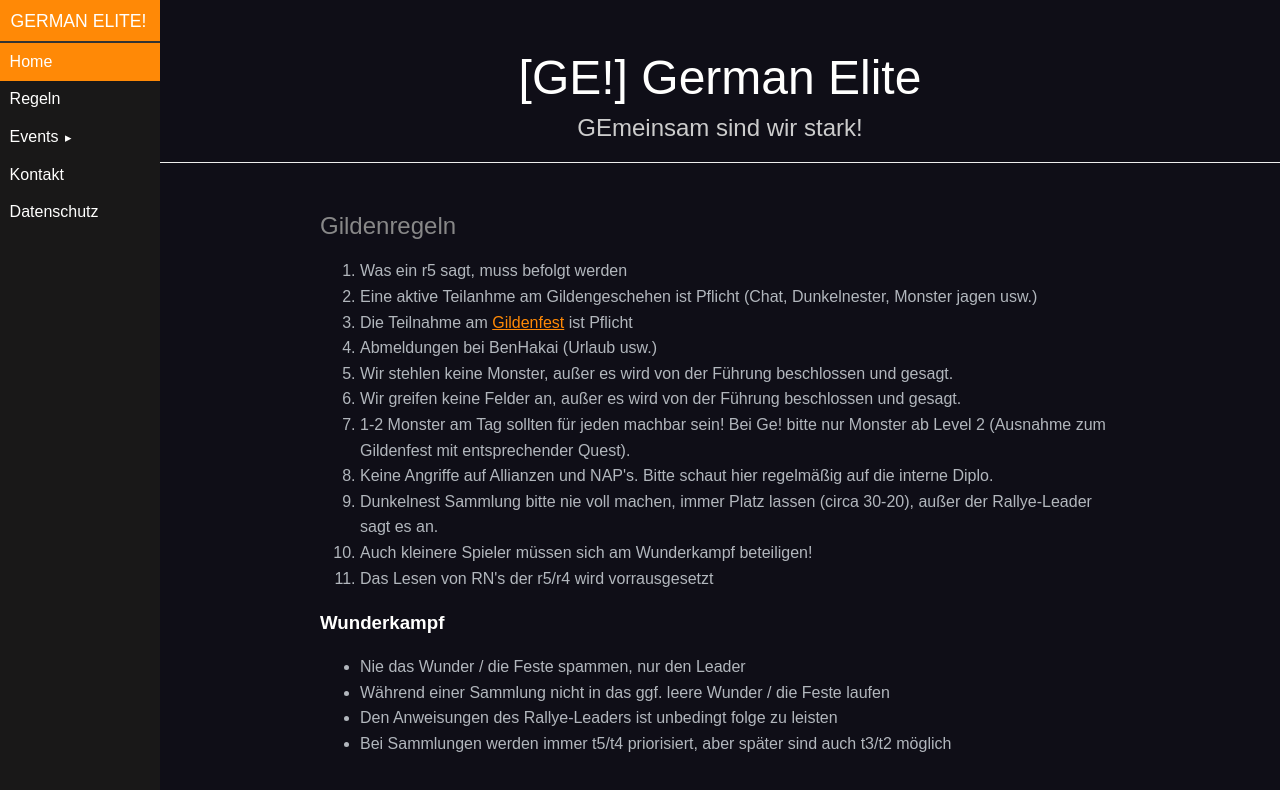
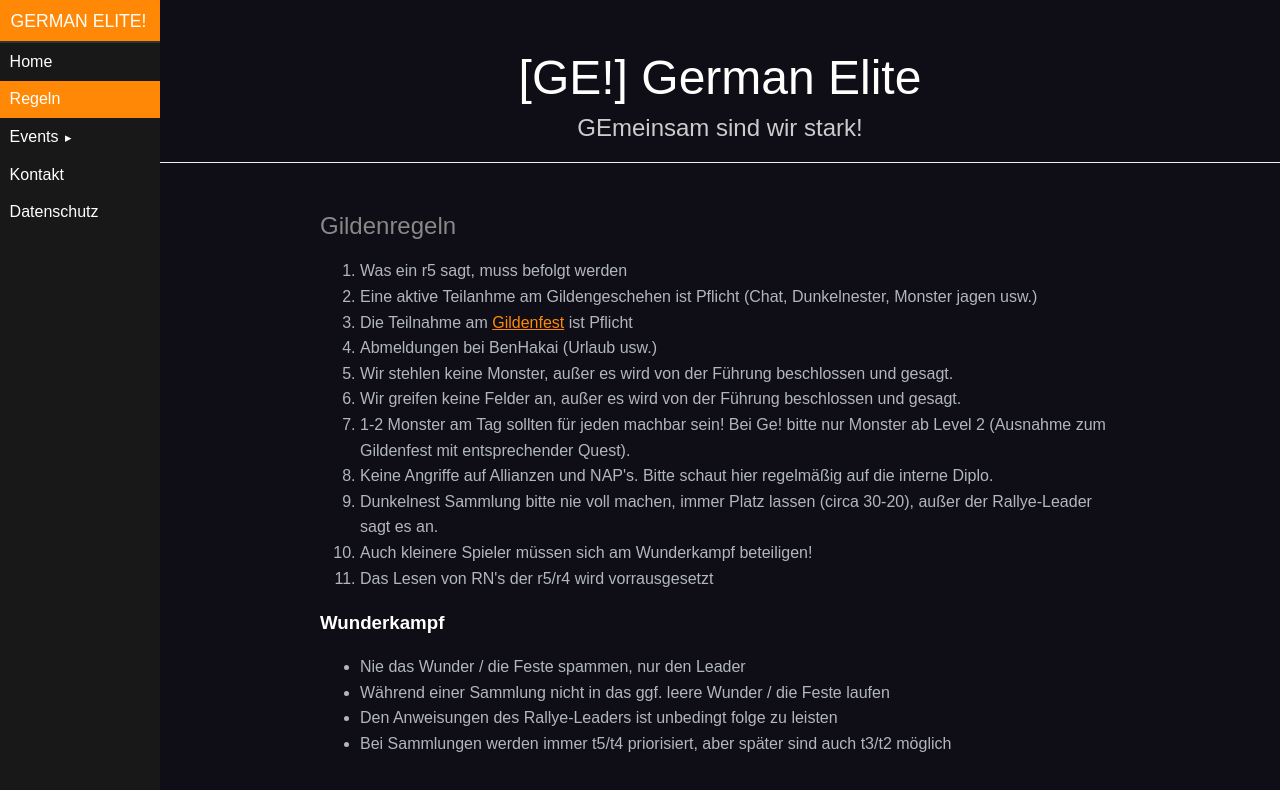
Before and after one commit to German-Elite/German-Elite, a plain HTML site: page rules.html in a window 1280 px wide. Drawn offline with nearby package versions, Linux system fonts and the light colour scheme.

```diff
--- a/rules.html
+++ b/rules.html
@@ -33,10 +33,10 @@
 
         <ul class="pure-menu-list">
           <li class="pure-menu-item">
-            <a href="index.html" class="pure-menu-link menu-item-divided pure-menu-selected">Home</a>
+            <a href="index.html" class="pure-menu-link menu-item-divided">Home</a>
           </li>
           <li class="pure-menu-item">
-            <a href="rules.html" class="pure-menu-link">Regeln</a>
+            <a href="rules.html" class="pure-menu-link pure-menu-selected">Regeln</a>
           </li>
           <li class="pure-menu-item pure-menu-has-children pure-menu-allow-hover">
             <a href="events.html" id="menuLink1" class="pure-menu-link">Events</a>
```
Also changed, not shown: index.html (+1 -1 lines), showdown.html (+1 -0 lines).
